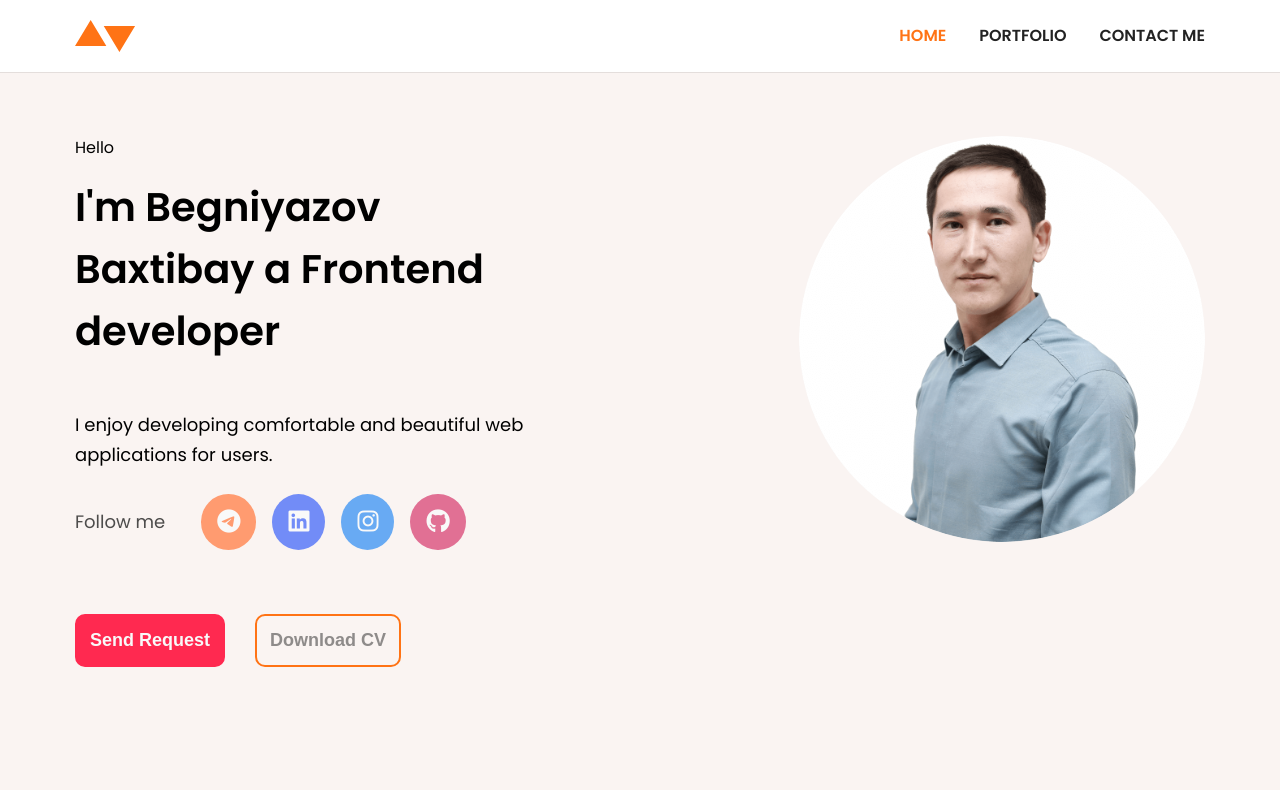
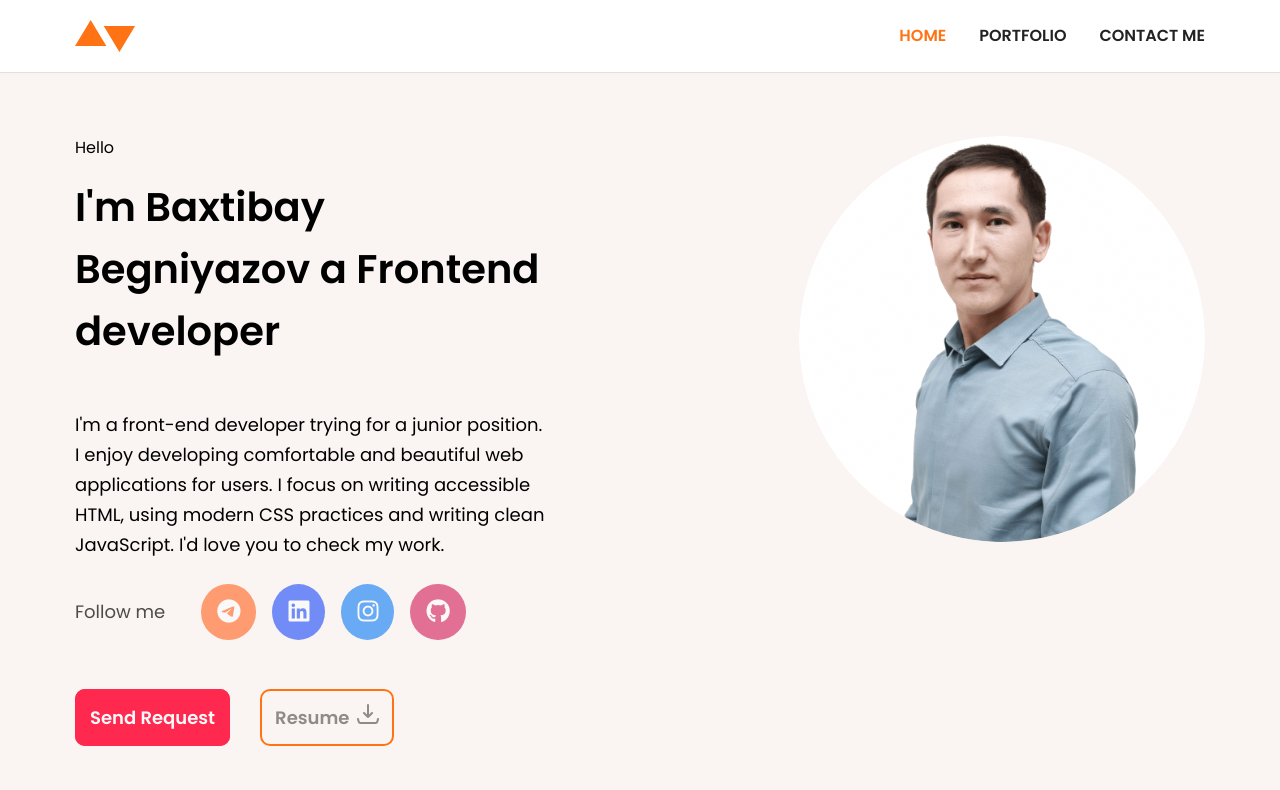
Before and after one commit to Baxtibay/my-portfolio, a Vue app: page / in a window 1280 px wide. Shown: the top 790 px of the page. Built offline with nearby package versions, Linux system fonts and the light colour scheme.

Commit message:
Change text in  hero-section and do social links and do buttons

```diff
--- a/src/components/HeroSection.vue
+++ b/src/components/Hero.vue
@@ -2,36 +2,39 @@
   <div class="hero">
     <div class="hero__content">
       <p class="hero__greeting">Hello</p>
-      <h1 class="hero__heading">I'm Begniyazov Baxtibay a Frontend developer</h1>
-      <p class="hero__text">I enjoy developing comfortable and beautiful web applications for users.</p>
+      <h1 class="hero__heading">I'm Baxtibay Begniyazov a Frontend developer</h1>
+      <p class="hero__text">I'm a front-end developer trying for a junior position. I enjoy developing comfortable and beautiful web applications for users. I focus on writing accessible HTML, using modern CSS practices and writing clean JavaScript. I'd love you to check my work.</p>
       <div class="socials">
         <p class="socials__text">Follow me</p>
         <ul class="socials__list">
           <li class="socials__item">
-            <a class="socials__link tg-bg" href="#">
+            <a class="socials__link tg-bg" href="https://t.me/frontend_web_devel0per" target="_blank">
               <i class="fa-brands fa-telegram fa-xl"></i>
             </a>
           </li>
           <li class="socials__item">
-            <a class="socials__link in-bg" href="#">
+            <routerLink class="socials__link in-bg" to="/not-found">
               <i class="fa-brands fa-linkedin fa-xl"></i>
-            </a>
+            </routerLink>
           </li>
           <li class="socials__item">
-            <a class="socials__link ins-bg" href="#">
+            <a class="socials__link ins-bg" href="https://www.instagram.com/baxti_programmer_?igsh=bWt0OXRhaThycGc3" target="_blank">
               <i class="fa-brands fa-instagram fa-xl"></i>
             </a>
           </li>
           <li class="socials__item">
-            <a class="socials__link git-bg" href="#">
+            <a class="socials__link git-bg" href="https://github.com/Baxtibay" target="_blank">
               <i class="fa-brands fa-github fa-xl"></i>
             </a>
           </li>
         </ul>
       </div>
       <div class="buttons-wrapper">
-        <button class="button-default button-danger button-right" type="button">Send Request</button>
-        <button class="button-default button-outline" type="button">Download CV</button>
+        <routerLink class="button-default button-danger button-right" to="/contact">Send Request</routerLink>
+        <routerLink class="button-default button-outline" to="/not-found">
+          <span style="margin-right: 8px;">Resume</span>
+          <svg xmlns="http://www.w3.org/2000/svg" width="22" height="20" fill="none"><path stroke="currentColor" stroke-linecap="round" stroke-linejoin="round" stroke-width="2" d="m1 15 .621 2.485A2 2 0 0 0 3.561 19h14.878a2 2 0 0 0 1.94-1.515L21 15m-10-2V1v12Zm0 0L7 9l4 4Zm0 0 4-4-4 4Z"/></svg>
+        </routerLink>
       </div>
     </div>
     <picture class="hero__img">
@@ -51,6 +54,7 @@ export default {
   padding: 14px 13px;
   font-size: 18px;
   font-weight: 600;
+  text-decoration: none;
   transition: all .3s ease;
   border-radius: 10px;
 }
@@ -87,6 +91,7 @@ export default {
 .button-outline:active {
   opacity: 0.6;
 }
+
 /* button end */
 
 
--- a/src/pages/HomePage.vue
+++ b/src/pages/HomePage.vue
@@ -1,5 +1,5 @@
 <script setup>
-import HeroSection from '../components/HeroSection.vue'
+import HeroSection from '../components/Hero.vue'
 import FeatureSection from '../components/FeatureSection.vue'
 import Portfolio from '../components/Portfolio.vue'
 </script>
```
Also changed, not shown: src/assets/icons/download-icon-min.svg (deleted), src/assets/icons/download-icon.svg (added).
